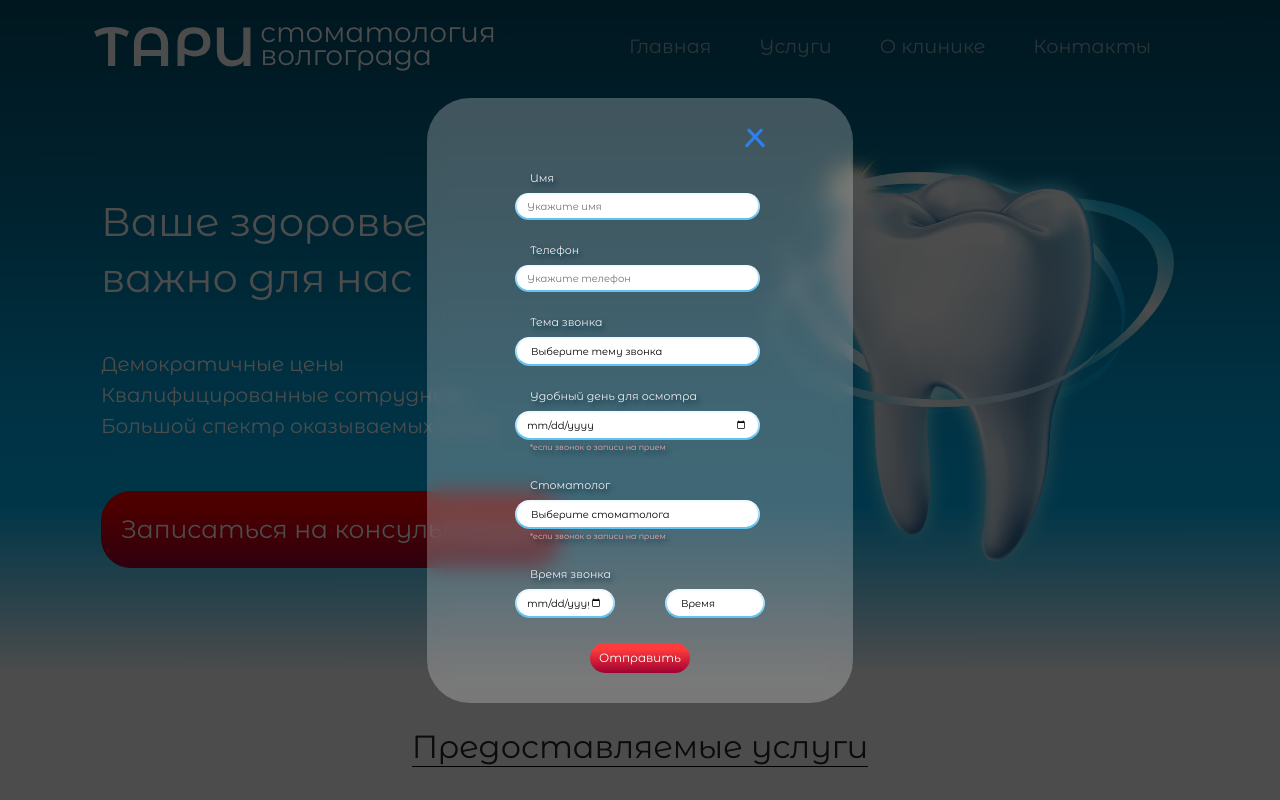
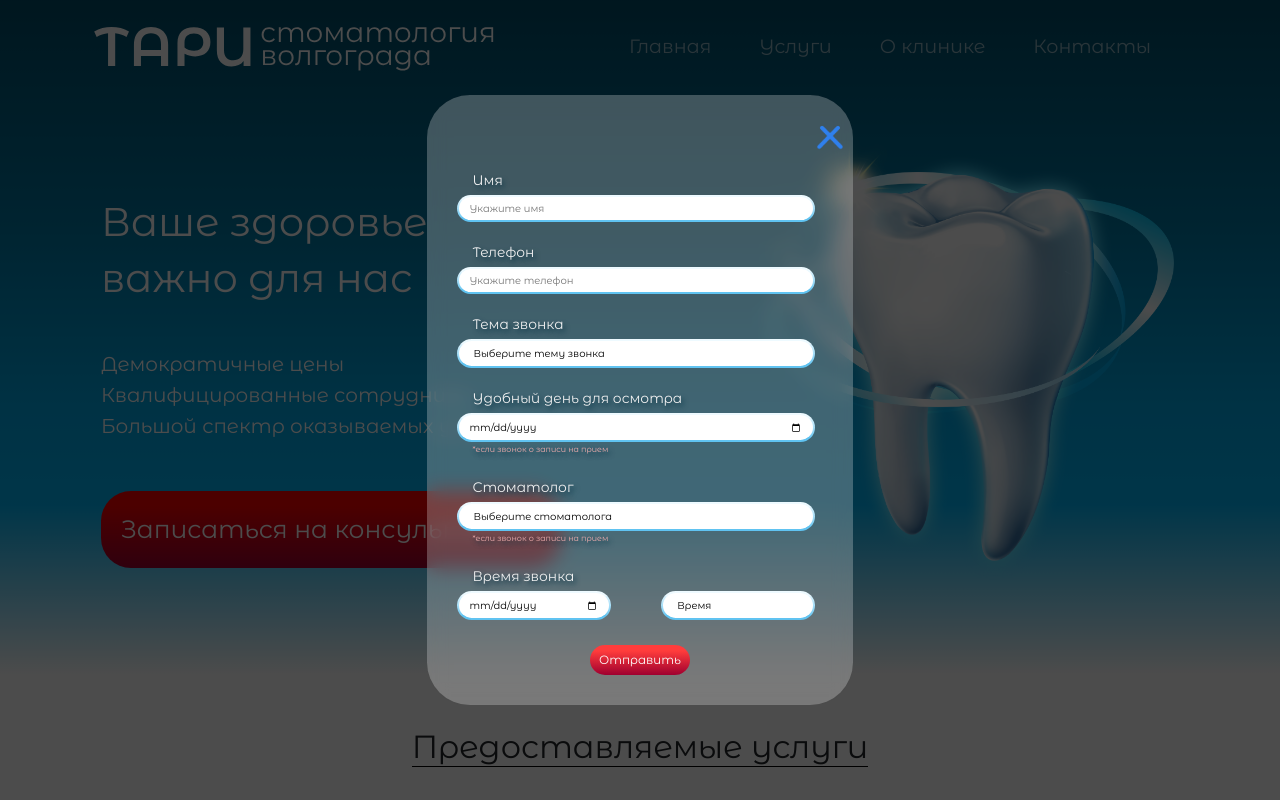
Before and after one commit to ooksushka/nir, a PHP site: page / in a window 1280 px wide, after a click on "Записаться на консультацию". Run offline with PHP 8.4, Linux system fonts and the light colour scheme; some libraries are stand-ins or nearby versions.

Commit message:
Add files via upload

```diff
--- a/index.html
+++ b/index.html
@@ -180,9 +180,9 @@
                         <p class="primech">*если звонок о записи на прием</p>
 
                         <p class="lbl">Время звонка</p>
-                        <p class="d-flex flex-row">
-                        <input type="date" name="dateCall" placeholder="Укажите дату" style="width: 40%; margin-right: 50px;">
-                        <select name="timeCall" style="width: 40%;">
+                        <p class="d-flex flex-row" style="width: 98%;">
+                        <input type="date" name="dateCall" placeholder="Укажите дату" style="width: 50%; margin-right: 50px;">
+                        <select name="timeCall" style="width: 50%;">
                             <option value="0">Время</option>
                             <option value="1">9:00</option>
                             <option value="2">12:00</option>
--- a/main.css
+++ b/main.css
@@ -120,19 +120,24 @@ div .col-lg-offset-2{
 }
 
 .popup_close img{
-     width: 20px;
-     height: 20px;
+     width: calc(13px + 1vw);
+     height: calc(13px + 1vw);
      text-align: right;
 }
 
+.popup_content{
+    width: 100%;
+}
+
 .popup_form {
+    width: 90%;
     font-style: normal;
-    font-size: 11px;
+    font-size: calc(10px + 0.3vw);
     line-height: 15px;
     display: flex;
     align-items: flex-start;
     flex-direction: column;
-
+    margin: 0 auto;
     color: #F2F2F2;
 
     text-shadow: 2px 3px 5px #073244;
```
